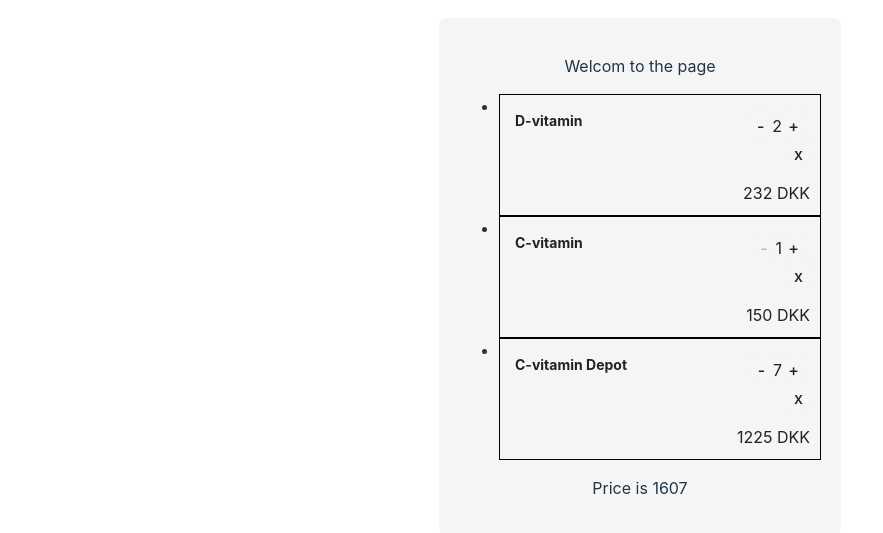
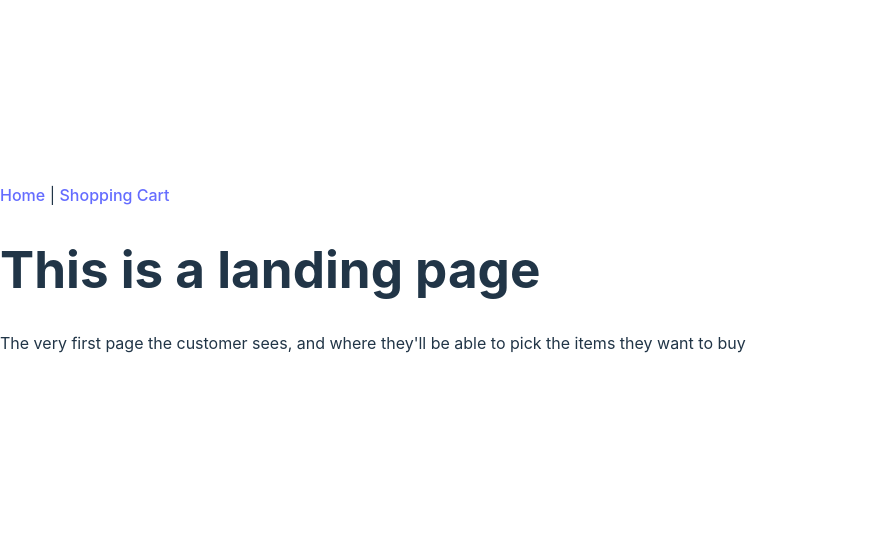
Before and after one commit to SiGoldbach/FrontendWebShop9, a React (Vite) app: page / in a window 1280 px wide. Shown: the part 123-656 px from the top of the page, without its empty margins (0-883 px from the left). Built offline with nearby package versions, Linux system fonts and the light colour scheme.

Commit message:
Landing page and page navigation added

```diff
--- a/src/App.tsx
+++ b/src/App.tsx
@@ -1,15 +1,30 @@
-//import { useState } from 'react'
-import './App.css'
-import './ShoppingCart.tsx'
+import {
+  BrowserRouter as Router,
+  Routes,
+  Route,
+  Link,
+} from 'react-router-dom';
+import LandingPage from './LandingPage.tsx'
 import ShoppingCart from './ShoppingCart.tsx'
 
+/* GPT generated */
 function App() {
-  //const [basket] = useState(0)
 
   return (
-    <>
-     <ShoppingCart/>
-    </>
+    <Router>
+      <div>
+        <nav>
+          {/* Nav links */}
+            <Link to="/">Home</Link> | <Link to="/cart">Shopping Cart</Link>
+        </nav>
+
+        {/* Define routes */}
+        <Routes>
+          <Route path="/" element={<LandingPage />} />
+          <Route path="/cart" element={<ShoppingCart />} />
+        </Routes>
+      </div>
+    </Router>
   )
 }
 
--- /dev/null
+++ b/src/LandingPage.tsx
@@ -0,0 +1,11 @@
+
+function LandingPage() {
+    return (
+        <div>
+            <h1>This is a landing page</h1>
+            <p>The very first page the customer sees, and where they'll be able to pick the items they want to buy</p>
+        </div>
+    )
+}
+
+export default LandingPage;
```
